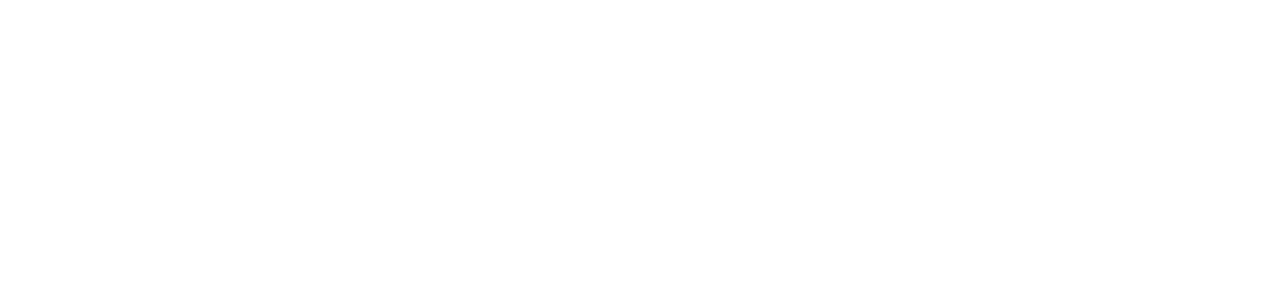
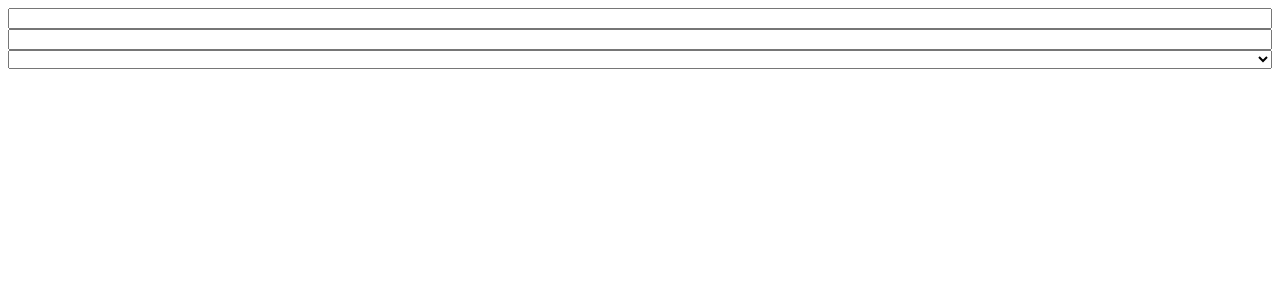
Before and after one commit to ashtonmeuser/freshworks-demo-front, a Vue app: page / in a window 1280 px wide. Shown: the top 300 px of the page. Built offline with nearby package versions, Linux system fonts and the light colour scheme.

Commit message:
Add form
Populated with inputs bound to state props
Added convenience function to create setter mapped to Vuex mutations and getter mapped to Vuex state for v-model binds

```diff
--- a/src/App.vue
+++ b/src/App.vue
@@ -1,12 +1,16 @@
 <template>
   <div id="app">
+    <FeedingForm/>
   </div>
 </template>
 
 <script>
+import FeedingForm from './components/FeedingForm.vue';
+
 export default {
   name: 'app',
   components: {
+    FeedingForm,
   },
 };
 </script>
--- /dev/null
+++ b/src/components/FeedingForm.vue
@@ -0,0 +1,46 @@
+<template>
+  <div class="feeding-form">
+    <input v-model="location">
+    <input v-model="time">
+    <select v-model="foodType">
+      <option v-for="f in constants.foodTypes" :key="f" :value="f">
+        {{ f }}
+      </option>
+    </select>
+  </div>
+</template>
+
+<script>
+import constants from '../constants';
+
+const mapStateMutation = (name, mutation) => ({
+  // Required setter and getter for all v-models
+  // Call with state.form property name and optional mutation name
+  // Uses default mutation format of camel-cased `update{name}`
+  get() {
+    return this.$store.state.form[name];
+  },
+  set(value) {
+    const defaultMutation = `update${name.charAt(0).toUpperCase()}${name.slice(1)}`;
+    this.$store.commit(mutation || defaultMutation, value);
+  },
+});
+
+export default {
+  beforeCreate() {
+    this.constants = constants; // Constants accessible in template
+  },
+  computed: {
+    time: mapStateMutation('time'),
+    location: mapStateMutation('location'),
+    foodType: mapStateMutation('foodType'),
+  },
+};
+</script>
+
+<style scoped lang="less">
+.feeding-form {
+  display: flex;
+  flex-direction: column;
+}
+</style>
```
